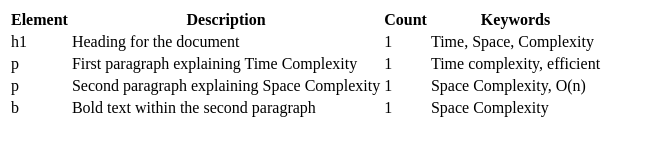
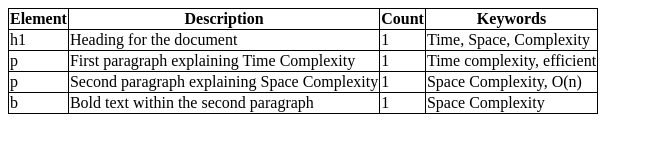
Before and after one commit to acciojob/time-and-space-complexity-TheShadowHackerRohit, a website: page main.html in a window 1280 px wide. Shown: the whole page, without its empty margins (0-654 px from the left). Drawn offline with Linux system fonts and the light colour scheme.

Commit message:
created a submission

```diff
--- a/main.html
+++ b/main.html
@@ -1,9 +1,18 @@
+
 <!DOCTYPE html>
 
 <html>
 
 <head>
 	<link rel="stylesheet" href="styles.css">
+    <style>
+        table,
+        th,
+        td {
+            border: 1px solid black;
+            border-collapse: collapse;
+        }
+        </style>
 </head>
 
 <body>
```
